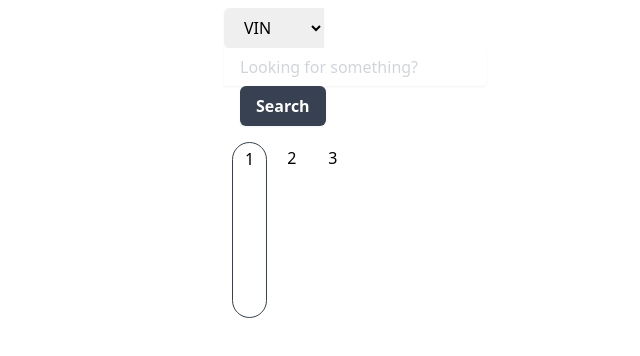
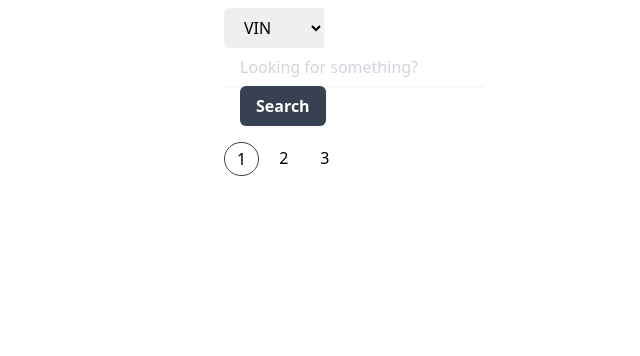
Before and after one commit to jmrrgncpz/theta-cars, a Next.js app: page / in a window 1280 px wide. Shown: the top 356 px of the page, without its empty margins (418-1058 px from the left). Built offline with nearby package versions, Linux system fonts and the light colour scheme; data requests are answered from the project's data file.

Commit message:
fix pagination external styling

```diff
--- a/src/components/PaginationBar/PaginationBar.tsx
+++ b/src/components/PaginationBar/PaginationBar.tsx
@@ -1,20 +1,32 @@
+import { HTMLAttributes } from "react";
+
 const ITEM_PER_PAGE = 5;
 
 type Props = {
   page: number;
   totalItemCount: number;
   onChange: (page: number) => void;
+  _container?: HTMLAttributes<HTMLDivElement>;
 };
 
-const PaginationBar = ({ page, totalItemCount, onChange }: Props) => {
+const PaginationBar = ({
+  page,
+  totalItemCount,
+  onChange,
+  _container,
+}: Props) => {
   const numberOfPages = Math.ceil(totalItemCount / ITEM_PER_PAGE);
 
   const handlePageClick = (page: number) => () => {
     onChange(page);
   };
 
+  const { className, ...containerProps } = _container ?? {};
   return (
-    <div className="flex gap-2 p-2">
+    <div
+      className={["flex gap-2 p-2", className].join(" ")}
+      {...containerProps}
+    >
       {Array.from(Array(numberOfPages)).map((_, i) => {
         const displayPage = i + 1;
         const isCurrentPage = page === displayPage;
--- a/src/pages/index.tsx
+++ b/src/pages/index.tsx
@@ -59,6 +59,9 @@ export default function Home() {
 
     return (
       <PaginationBar
+        _container={{
+          className: "px-4",
+        }}
         onChange={handlePageChange}
         totalItemCount={totalItemCount ?? 0}
         page={page}
@@ -78,10 +81,9 @@ export default function Home() {
           <div className="py-2 px-4">
             <Search onChange={handleSearchValueChange} />
           </div>
+          {renderTools()}
 
           <div className="gap-4 px-4 flex flex-col sm:grid sm:grid-cols-2 lg:grid-cols-3">
-            {renderTools()}
-
             {isLoading && (
               <span className="text-gray-400 font-semibold">Loading...</span>
             )}
```
